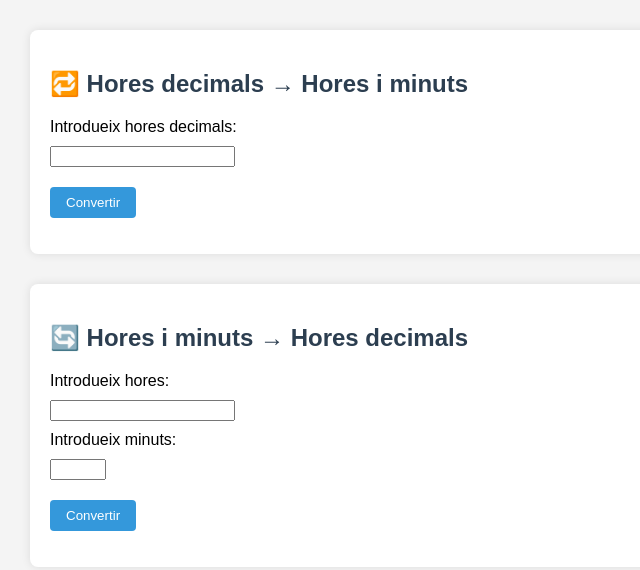
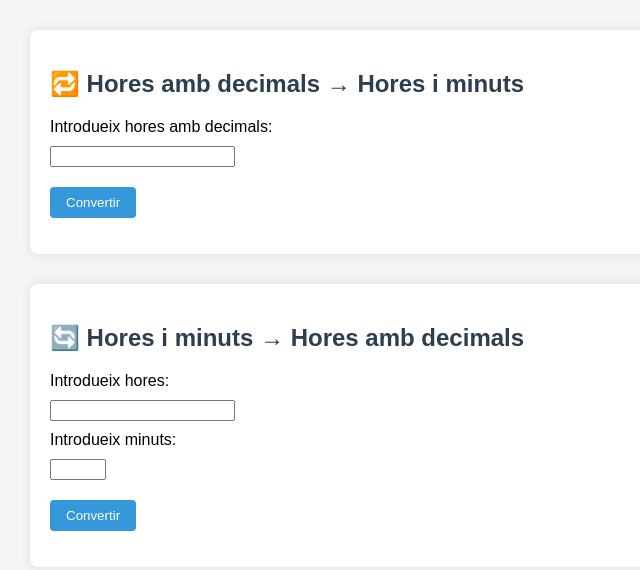
Before and after one commit to jcaweb/CalcTime, a plain HTML site: page CalcTime.html in a window 1280 px wide. Shown: the whole page, without its empty margins (0-640 px from the left). Drawn offline with Linux system fonts and the light colour scheme.

Commit message:
Fix HTML encoding and update labels

```diff
--- a/CalcTime.html
+++ b/CalcTime.html
@@ -44,15 +44,15 @@
 <body>
 
   <div class="calculadora">
-    <h2>🔁 Hores decimals → Hores i minuts</h2>
-    <label for="decimalHours">Introdueix hores decimals:</label>
+    <h2>🔁 Hores amb decimals → Hores i minuts</h2>
+    <label for="decimalHours">Introdueix hores amb decimals:</label>
     <input type="number" id="decimalHours" step="0.01">
     <button onclick="convertirDecimal()">Convertir</button>
     <p id="resultat1"></p>
   </div>
 
   <div class="calculadora">
-    <h2>🔄 Hores i minuts → Hores decimals</h2>
+    <h2>🔄 Hores i minuts → Hores amb decimals</h2>
     <label for="hores">Introdueix hores:</label>
     <input type="number" id="hores" min="0">
     <label for="minuts">Introdueix minuts:</label>
```
